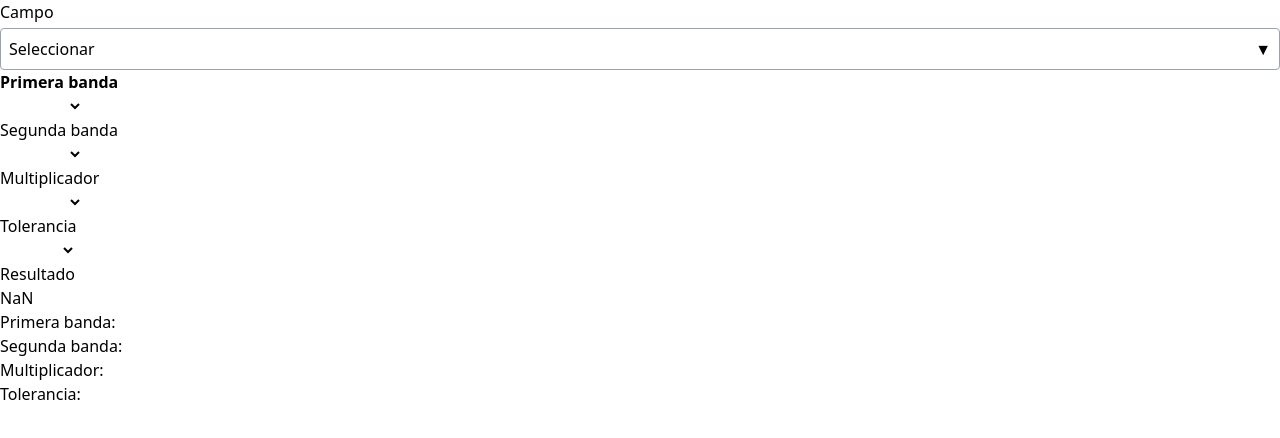
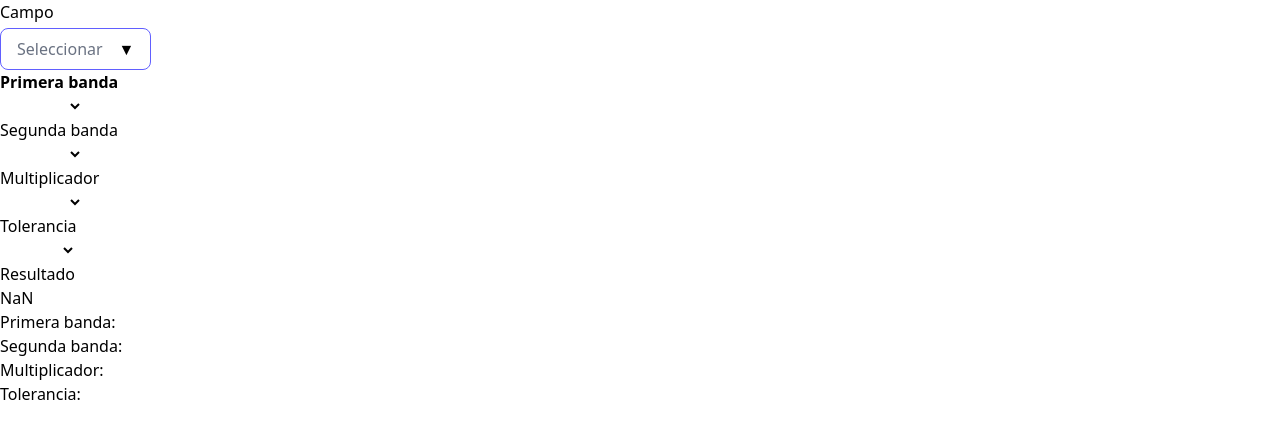
Before and after one commit to gabhu-dev/tools-app, a Vue app: page / in a window 1280 px wide. Shown: the top 438 px of the page. Built offline with nearby package versions, Linux system fonts and the light colour scheme.

Commit message:
[add] styles for select css

```diff
--- a/src/components/TSelect.vue
+++ b/src/components/TSelect.vue
@@ -1,12 +1,20 @@
 <template>
-  <div class="relative" ref="selectRef">
+  <div class="relative w-max" ref="selectRef">
     <!--Selector label-->
     <div class="t-select-label">
       <label for="field">Campo</label>
     </div>
     <!--Selector box-->
-    <div id="field" class="t-select" @click="toggleDropdown">
-      <span>{{ selectedLabel }}</span>
+    <div
+      id="field"
+      class="t-select-box"
+      :class="{ 't-select-box-active': isOpen }"
+      @click="toggleDropdown"
+    >
+      <span v-if="selectedLabel" class="t-select-text">
+        {{ selectedLabel }}
+      </span>
+      <span v-else class="t-select-placeholder">{{ placeholder }}</span>
       <span class="icon">▼</span>
     </div>
     <!--Opciones-->
@@ -40,12 +48,13 @@ const options = ref<Option[]>([
 const isOpen = ref(false);
 const selectedValue = ref("");
 const selectRef = ref<HTMLElement | null>(null);
+const placeholder = "Seleccionar";
 
 const selectedLabel = computed(() => {
   const selected = options.value.find(
     (option) => option.value === selectedValue.value
   );
-  return selected ? selected.label : "Seleccionar";
+  return selected?.label;
 });
 
 const toggleDropdown = () => {
--- a/src/style.css
+++ b/src/style.css
@@ -14,18 +14,33 @@
   -moz-osx-font-smoothing: grayscale;
 }
 
-.t-select {
-  @apply flex justify-between items-center p-2 border border-gray-400 rounded-sm cursor-pointer relative;
+.t-select-box {
+  @apply flex justify-between items-center px-4 py-2 border border-indigo-500 rounded-lg cursor-pointer relative;
+}
+.t-select-box:hover {
+  @apply border-indigo-600;
+}
+.t-select-box-active {
+  box-shadow: 0 0 0 2px rgba(126, 134, 251, 0.1);
 }
 .t-select-label {
   @apply mb-1;
 }
+.t-select-text,
+.t-select-placeholder {
+  @apply mr-4;
+}
+.t-select-placeholder {
+  @apply text-gray-500;
+}
 .t-select-dropdown {
-  @apply border rounded mt-1;
+  @apply rounded-lg mt-1 overflow-hidden absolute w-full;
+  box-shadow: 0 6px 16px 0 rgba(0, 0, 0, 0.08),
+    0 3px 6px -4px rgba(0, 0, 0, 0.12), 0 9px 28px 8px rgba(0, 0, 0, 0.05);
 }
 .t-select-dropdown-option {
-  @apply px-4 py-1;
+  @apply px-4 py-2 cursor-pointer bg-white w-full;
 }
 .t-select-dropdown-option:hover {
-  @apply bg-amber-300;
+  @apply bg-indigo-100;
 }
```
